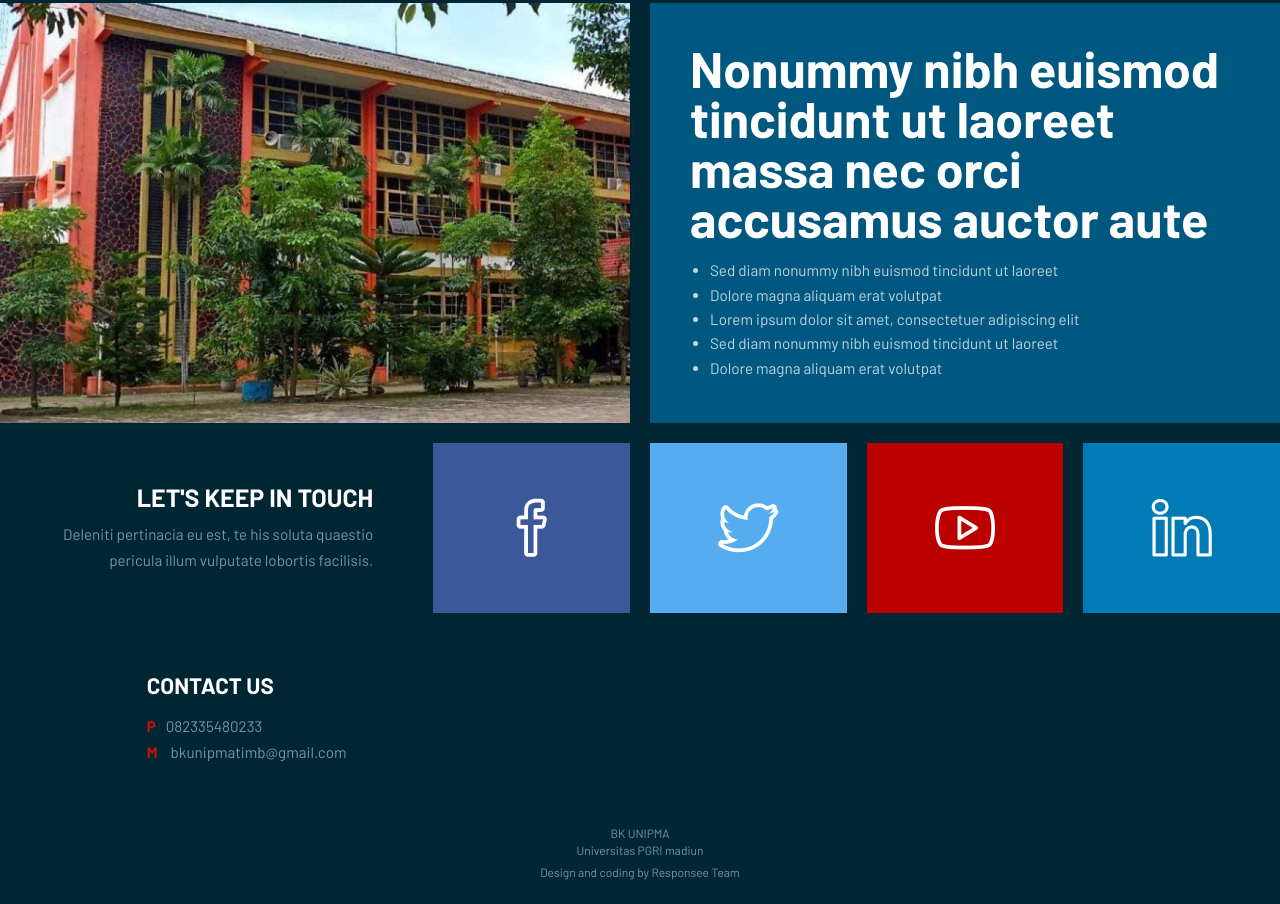
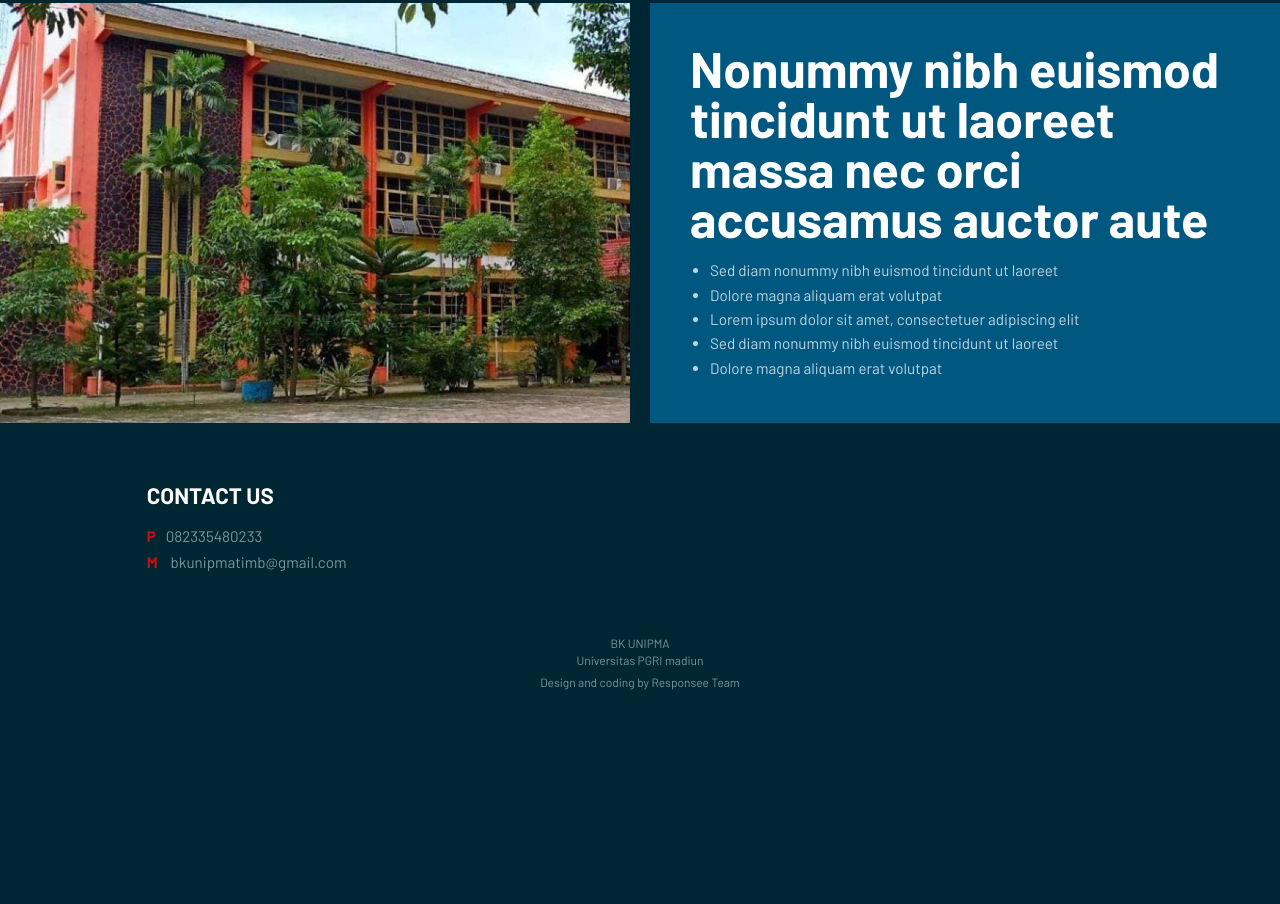
Before and after one commit to timbkb/navigasikarir, a plain HTML site: page index.html in a window 1280 px wide. Shown: the part 885-1789 px from the top of the page. After the commit the page ends 1599 px from the top, so only its background shows below. Drawn offline with Linux system fonts and the light colour scheme; files whose address does not match are found by name.

Commit message:
Update index.html

```diff
--- a/index.html
+++ b/index.html
@@ -93,31 +93,7 @@
           </div>
         </section>
 
-        <!-- SECTION 4 -->
-
         <!-- SECTION 5 -->
-        <section class="grid margin text-center">
-          <div class="m-12 l-4 padding-2x background-dark margin-bottom text-right">
-            <h3 class="text-strong text-size-25 text-uppercase margin-bottom-10">Let's keep in touch</h3>
-            <p>Deleniti pertinacia eu est, te his soluta quaestio pericula illum vulputate lobortis facilisis.</p>
-          </div>
-          <a href="/" class="s-12 m-6 l-2 padding vertical-center margin-bottom facebook hover-zoom">
-             <i class="icon-sli-social-facebook text-size-60 text-white center"></i>
-          </a>
-          <a href="/" class="s-12 m-6 l-2 padding vertical-center margin-bottom twitter hover-zoom">
-            <i class="icon-sli-social-twitter text-size-60 text-white center"></i>
-          </a>
-          <a href="/" class="s-12 m-6 l-2 padding vertical-center margin-bottom youtube hover-zoom">
-            <i class="icon-sli-social-youtube text-size-60 text-white center"></i>
-          </a>
-          <a href="/" class="s-12 m-6 l-2 padding vertical-center margin-bottom linkedin hover-zoom">
-            <i class="icon-sli-social-linkedin text-size-60 text-white center"></i>
-          </a>
-        </section>
-
-      </main>
-
-
       <!-- FOOTER -->
       <footer class="grid">
         <!-- Footer - top -->
```
